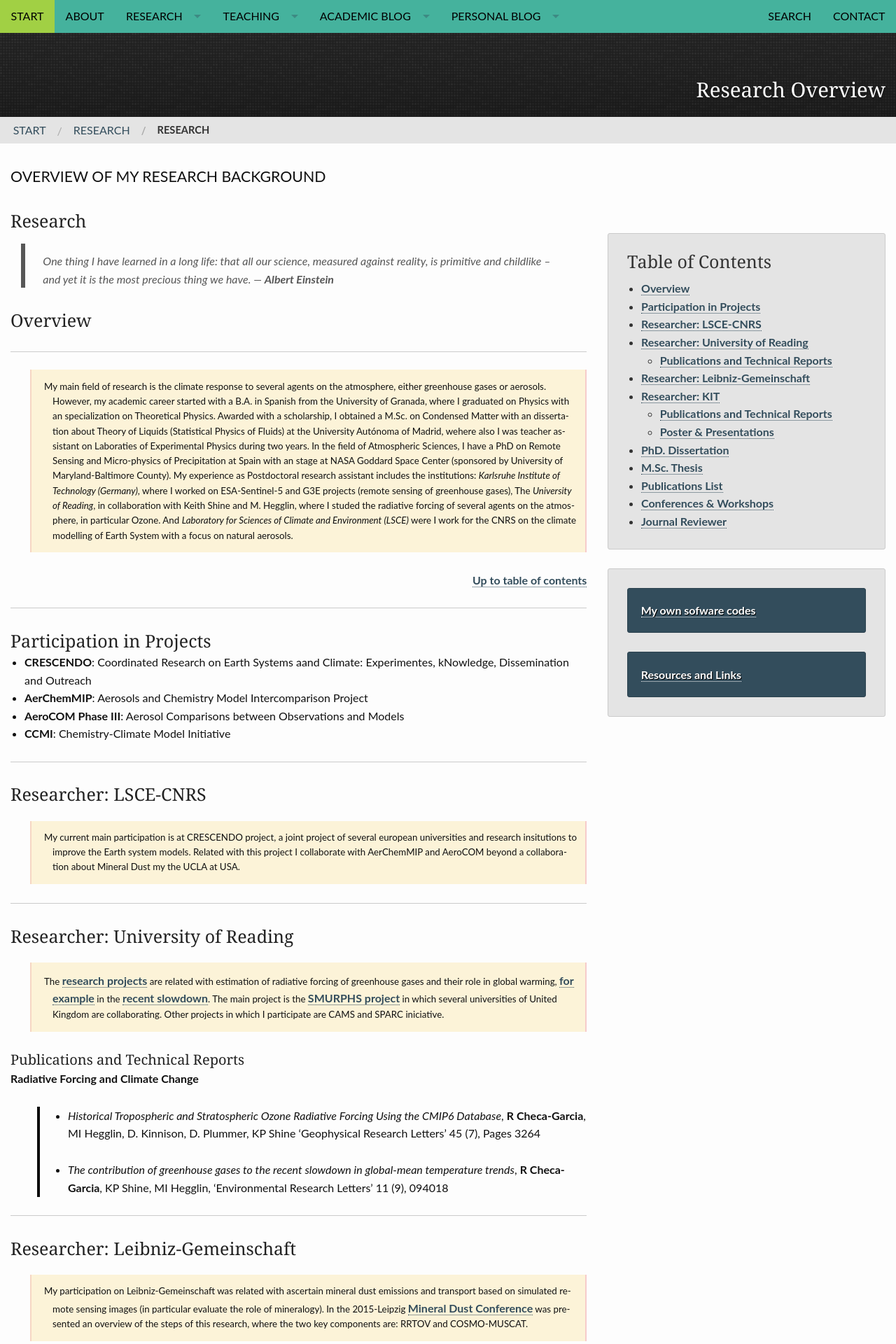
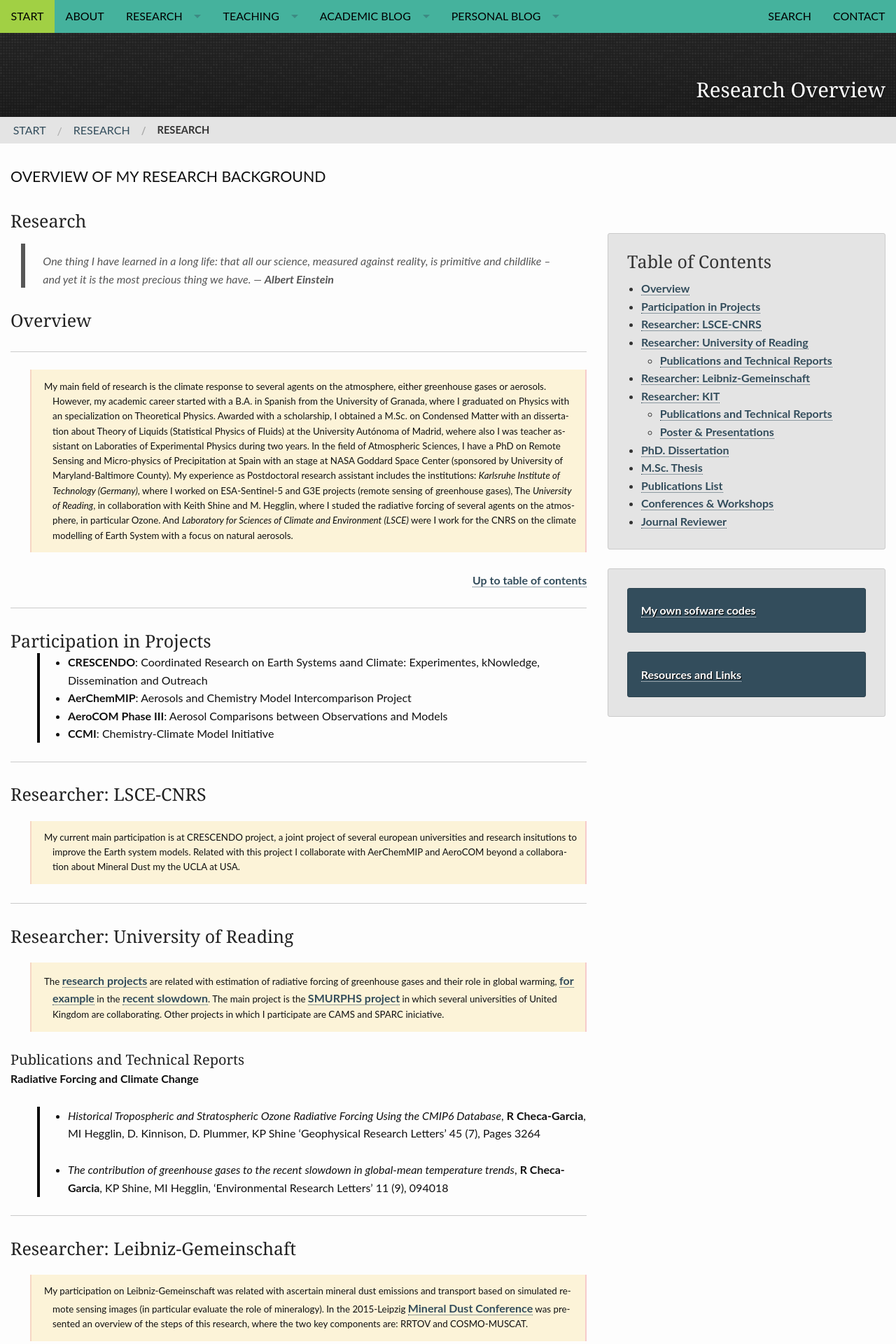
Before and after one commit to RCHG/rchg.github.io, a Jekyll site: the page built from pages/research_overview.md, in a window 1280 px wide. Shown: the top 1920 px of the page at 70% size. Built offline with Jekyll 4.4.1, drawn with Linux system fonts in a browser that asks for light colours; nearby versions of some CDN libraries; comment, search, counter and statistics services are not loaded.

Commit message:
Update research_overview.md

```diff
--- a/pages/research_overview.md
+++ b/pages/research_overview.md
@@ -52,6 +52,7 @@ My main field of research is the climate response to several agents on the atmos
 - **AerChemMIP**: Aerosols and Chemistry Model Intercomparison Project
 - **AeroCOM Phase III**: Aerosol Comparisons between Observations and Models
 - **CCMI**: Chemistry-Climate Model Initiative
+{:.smallquote}
 
 ---
 
```
